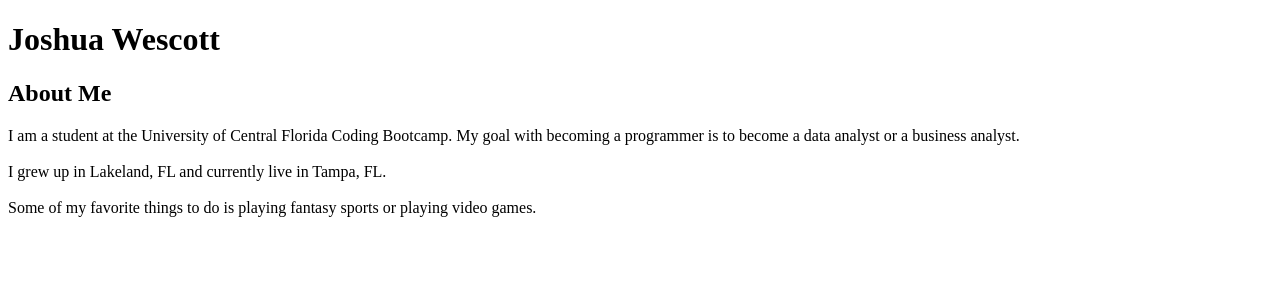
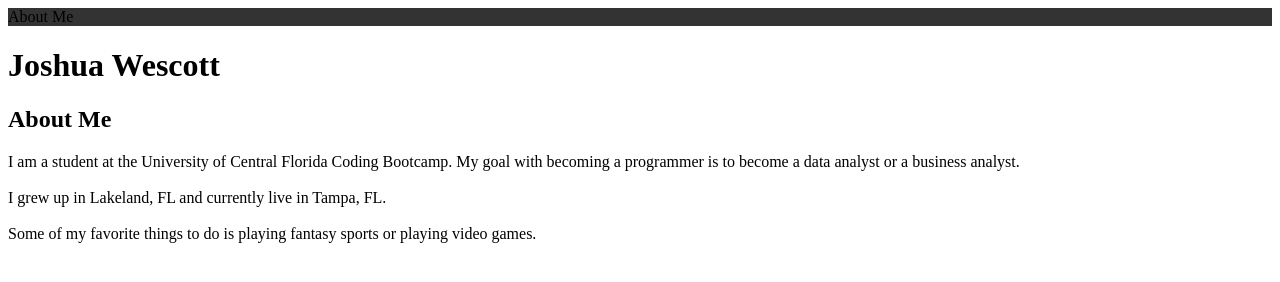
Before and after one commit to jwescott/Basic-Portfolio, a plain HTML site: page index.html in a window 1280 px wide. Drawn offline with Linux system fonts and the light colour scheme.

Commit message:
attached the css file to the html file

```diff
--- a/assets/css/style.css
+++ b/assets/css/style.css
@@ -0,0 +1,3 @@
+header{
+    background: #333333
+}
--- a/index.html
+++ b/index.html
@@ -4,9 +4,14 @@
         <meta charset="UTF-8">
         <meta name="viewport" content="width=device-width, initial-scale=1.0">
         <meta http-equiv="X-UA-Compatible" content="ie=edge">
+        <link rel="stylesheet" type="text/css" href="assets/css/style.css">
         <title>About Me</title>
     </head>
     <body>
+        <header>
+            About Me
+        </header>
+
         <h1>Joshua Wescott</h1>
         <h2>About Me</h2>
         <p>I am a student at the University of Central Florida Coding Bootcamp. My goal with becoming a programmer is to become a data analyst or a business analyst. <br><br>I grew up in Lakeland, FL and currently live in Tampa, FL. <br><br>Some of my favorite things to do is playing fantasy sports or playing video games.
```
